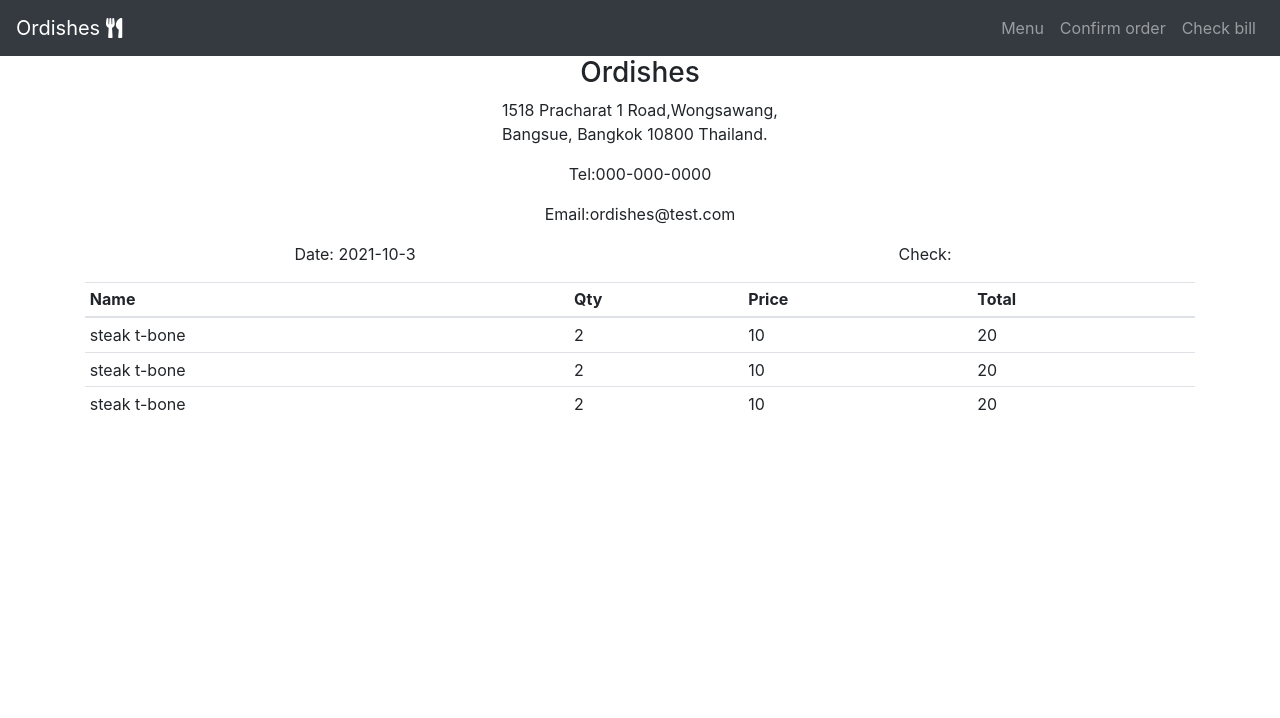
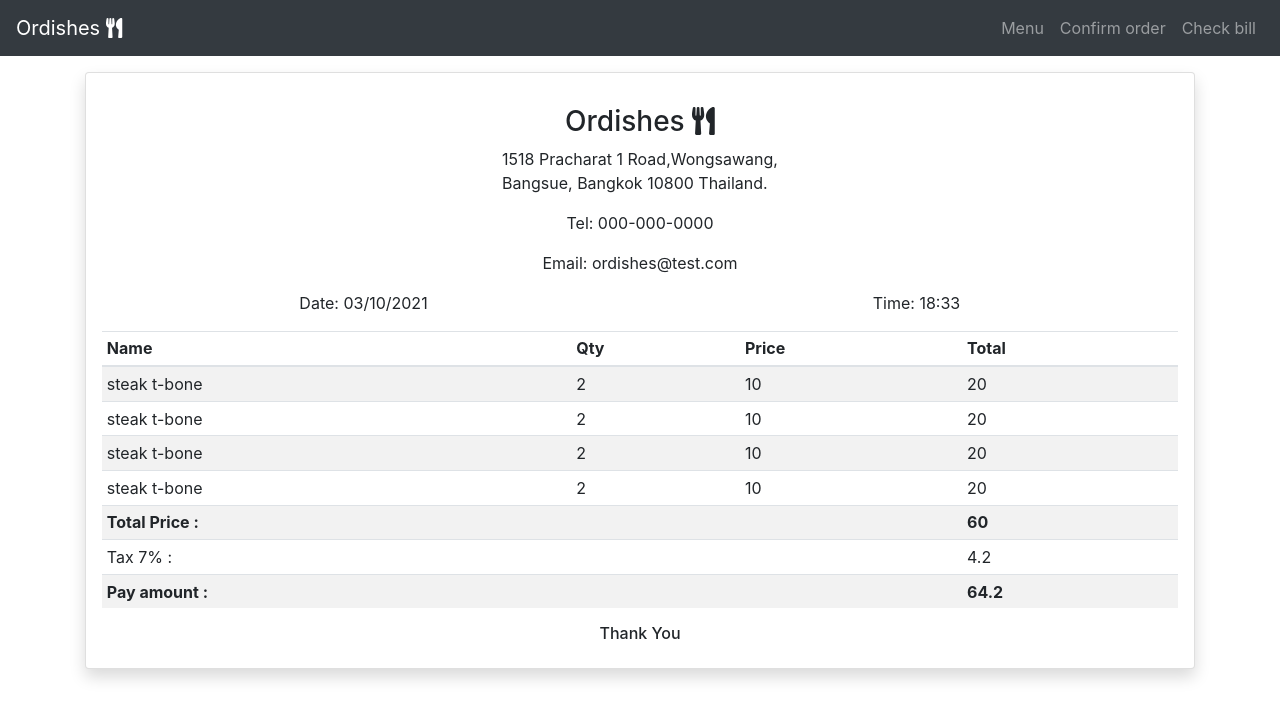
Before and after one commit to sor973/Ordishes-Project, a React (Create React App) app in the folder React_Frontend/: page /checkbill in a window 1280 px wide. Shown: the top 718 px of the page. Built offline with nearby package versions, Linux system fonts and the light colour scheme.

Commit message:
Add date and time to Appcheckbill and add shadow and icon

```diff
--- a/React_Frontend/src/Components/AppCheckbill.js
+++ b/React_Frontend/src/Components/AppCheckbill.js
@@ -1,36 +1,37 @@
+
 import React from 'react'
-import { Container, Row, Col, Table } from 'react-bootstrap';
+import moment from 'moment';
+import { Container, Row, Col, Table, Card } from 'react-bootstrap';
+import { FontAwesomeIcon } from '@fortawesome/react-fontawesome'
+import { faUtensils } from '@fortawesome/free-solid-svg-icons'
 
 function AppCheckbill() {
-
-    var today = new Date(),
-    dateToday = today.getFullYear() + '-' + (today.getMonth() + 1) + '-' + today.getDate();
-    console.log(dateToday);
     return (
         <Container>
-            <Row>
-                <Col className="d-flex justify-content-center"><h3>Ordishes</h3></Col>
+            <Card className="mt-3 shadow p-3 mb-5 bg-white rounded">
+                <Row className="mt-3">
+                    <Col className="d-flex justify-content-center"><h3>Ordishes <FontAwesomeIcon icon={faUtensils} /></h3></Col>
                 </Row>
                 <Row>
-                <Col className="d-flex justify-content-center"><p>1518 Pracharat 1 Road,Wongsawang,<br/> Bangsue, Bangkok 10800 Thailand.</p></Col>
+                    <Col className="d-flex justify-content-center"><p>1518 Pracharat 1 Road,Wongsawang,<br /> Bangsue, Bangkok 10800 Thailand.</p></Col>
                 </Row>
                 <Row>
-                <Col className="d-flex justify-content-center"><p>Tel:000-000-0000</p></Col>
+                    <Col className="d-flex justify-content-center"><p>Tel: 000-000-0000</p></Col>
                 </Row>
                 <Row>
-                <Col className="d-flex justify-content-center"><p>Email:ordishes@test.com</p></Col>
+                    <Col className="d-flex justify-content-center"><p>Email: ordishes@test.com</p></Col>
                 </Row>
                 <Row>
                     <Col className="d-flex justify-content-center">
-                    <p>Date: {dateToday}</p>
+                        <p>Date: {moment().format('DD/MM/YYYY')}</p>
                     </Col>
                     <Col className="d-flex justify-content-center">
-                    <p>Check:</p>
+                        <p>Time: {moment().format('HH:mm')}</p>
                     </Col>
                 </Row>
                 <Row>
                     <Col>
-                    <Table responsive="sm" size="sm" >
+                        <Table striped responsive="sm" size="sm" >
                             <thead>
                                 <tr>
                                     <th>Name</th>
@@ -58,12 +59,32 @@ function AppCheckbill() {
                                     <td>10</td>
                                     <td>20</td>
                                 </tr>
+                                <tr>
+                                    <td>steak t-bone</td>
+                                    <td>2</td>
+                                    <td>10</td>
+                                    <td>20</td>
+                                </tr>
+                                <tr>
+                                    <td colSpan="3"><strong>Total Price :</strong></td>
+                                    <td><strong>60</strong></td>
+                                </tr>
+                                <tr>
+                                    <td colSpan="3">Tax 7% :</td>
+                                    <td>4.2</td>
+                                </tr>
+                                <tr>
+                                    <td colSpan="3"><strong>Pay amount :</strong></td>
+                                    <td><strong>64.2</strong></td>
+                                </tr>
                             </tbody>
                         </Table>
                     </Col>
                 </Row>
-
-
+                <Row>
+                    <Col className="d-flex justify-content-center"><h6>Thank You </h6></Col>
+                </Row>
+            </Card>
         </Container>
     )
 }
```
Lines whose indentation alone changed are shown as unchanged.
